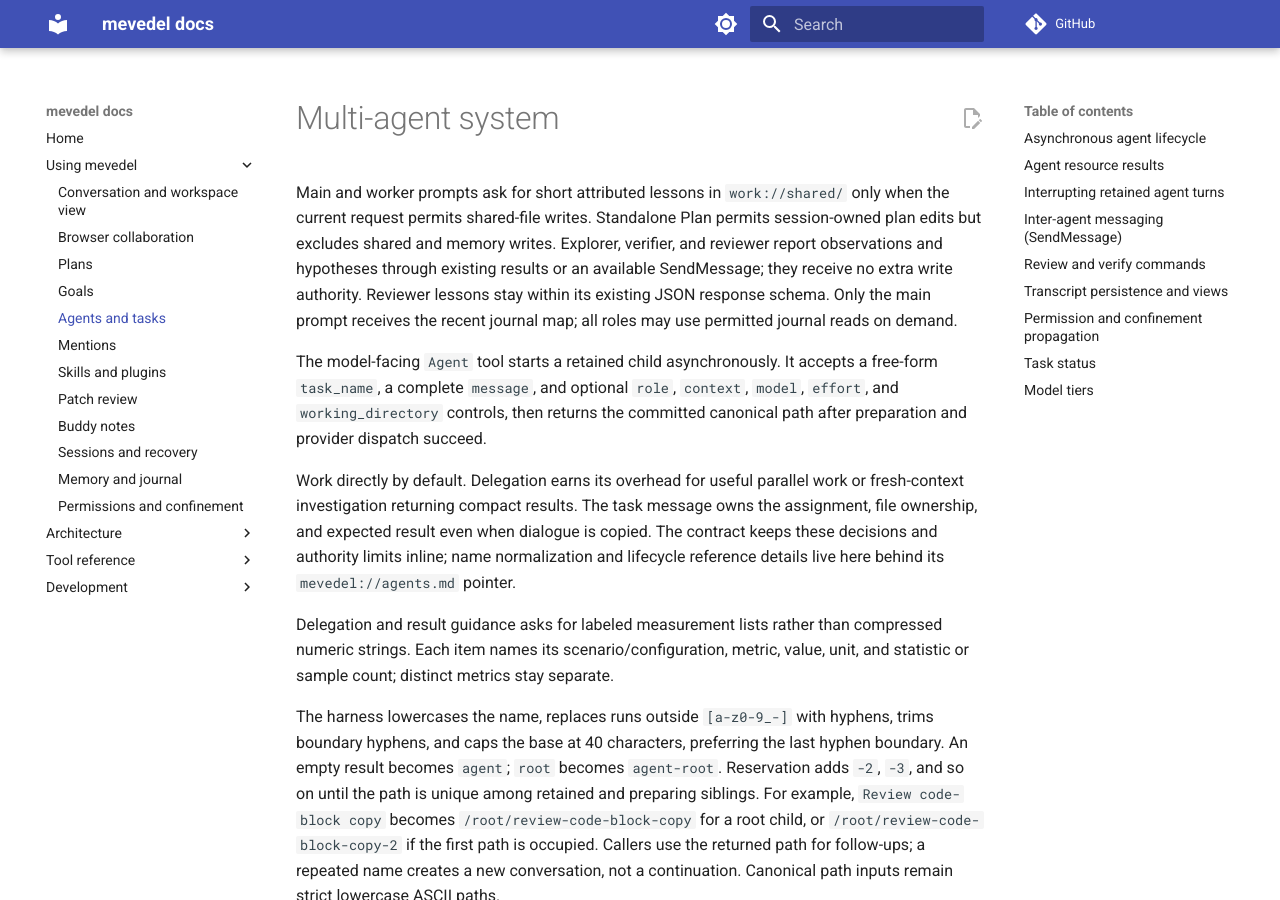
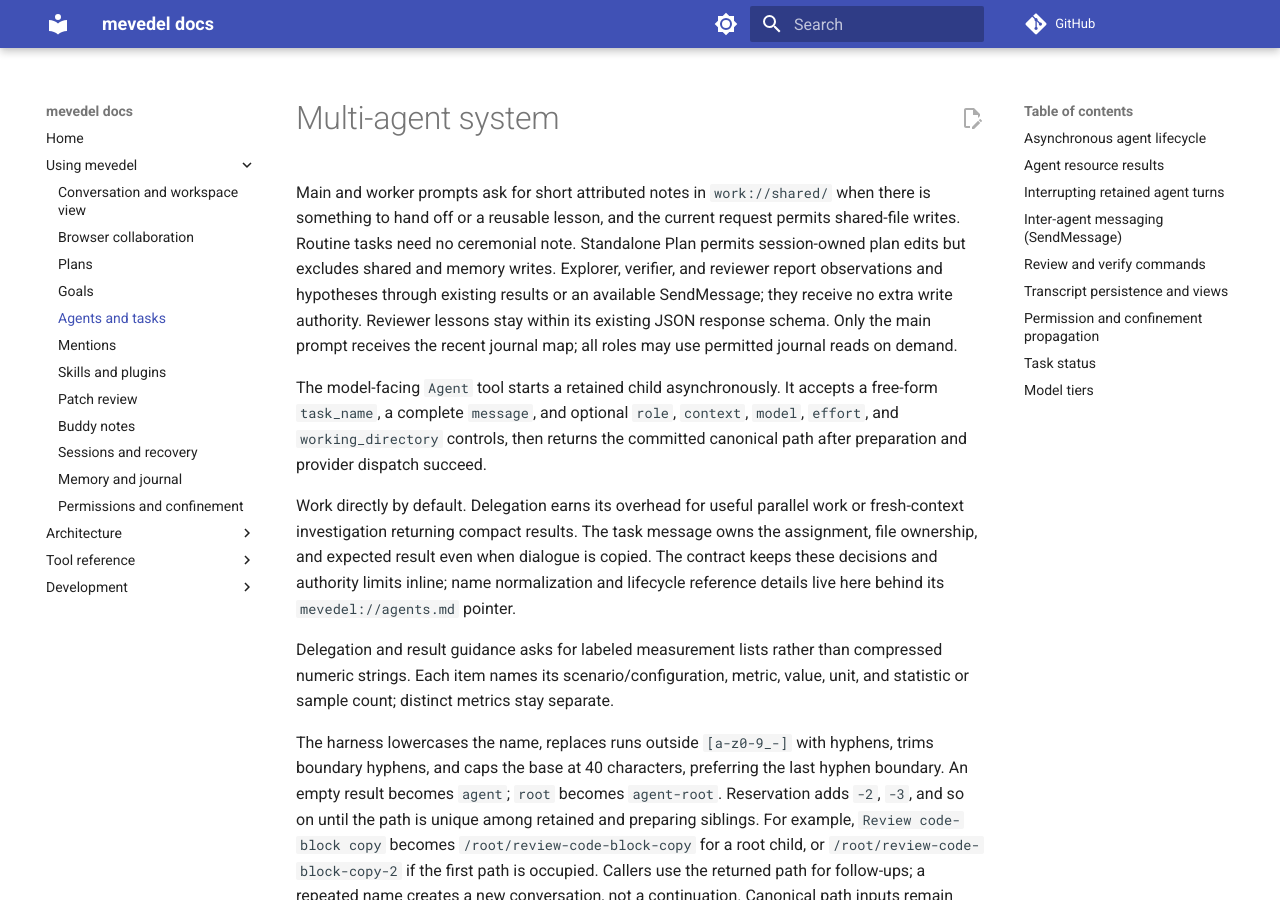
Before and after one commit to FrauH0lle/mevedel, an MkDocs documentation site: the page built from docs/agents.md, in a window 1280 px wide and 900 px high. Built offline with MkDocs 1.6.1 and Material for MkDocs 9.7.7, drawn with Linux system fonts in a browser that asks for light colours; comment, search, counter and statistics services are not loaded.

Commit message:
docs(prompts): Make shared notes conditional on useful handoffs
Keep attributed shared notes when there is something to hand off or a reusable lesson, rather than requiring a ceremonial note for each writable task. Preserve all permission, concurrency, and temporary-storage constraints.

* prompts/system/tool-orchestration.md: State the conditional handoff/lesson trigger.
* docs/agents.md: Document the same rule for main and worker prompts.

Validation: full Eask check passes (262 strict compilations; 12,710 results, 0 unexpected, 56 conditional skips). Shared-note clarification adds 56 stable source characters; native tool descriptions are unchanged.

```diff
--- a/docs/agents.md
+++ b/docs/agents.md
@@ -1,7 +1,8 @@
 # Multi-agent system
 
-Main and worker prompts ask for short attributed lessons in `work://shared/`
-only when the current request permits shared-file writes. Standalone Plan
+Main and worker prompts ask for short attributed notes in `work://shared/`
+when there is something to hand off or a reusable lesson, and the current
+request permits shared-file writes. Routine tasks need no ceremonial note. Standalone Plan
 permits session-owned plan edits but excludes shared and memory writes. Explorer, verifier, and
 reviewer report observations and hypotheses through existing results or an
 available SendMessage; they receive no extra write authority. Reviewer lessons
```
Also changed, not shown: prompts/system/tool-orchestration.md (+3 -2 lines).
